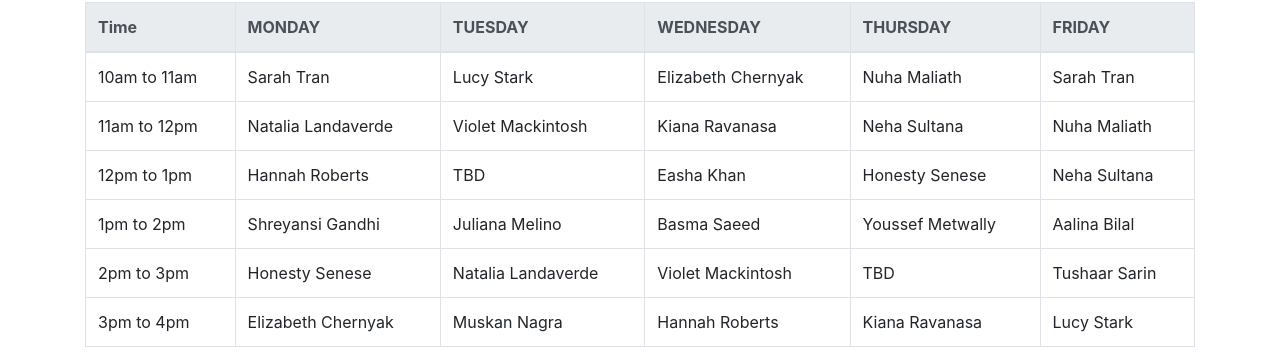
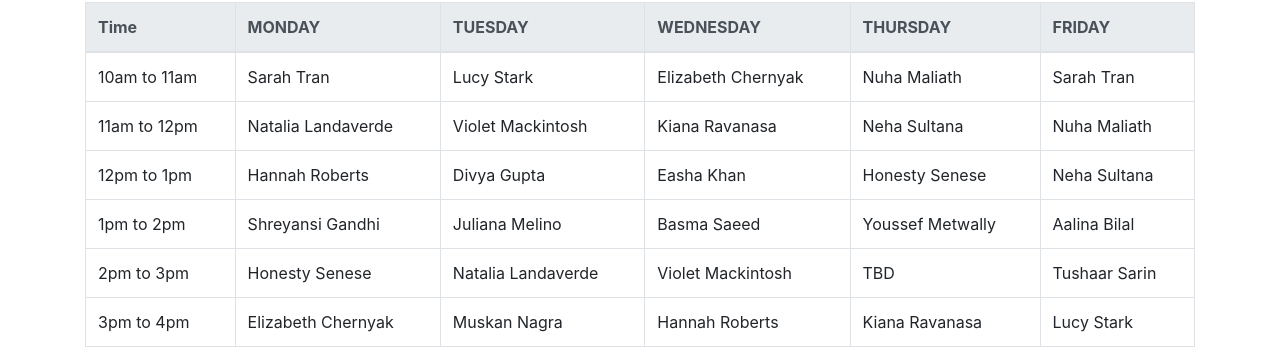
Before and after one commit to uclit-webmaster/uclit-site, a Jekyll site: the page built from contact.html, in a window 1280 px wide and 1251 px high. Shown: the part 435-793 px from the top of the window. Built offline with Jekyll 4.4.1, drawn with Linux system fonts in a browser that asks for light colours; nearby versions of some CDN libraries.

Commit message:
Update contact.html

```diff
--- a/contact.html
+++ b/contact.html
@@ -23,7 +23,7 @@ title: Contact Us
 <thead class="thead-light"><tr><th>Time</th><th>MONDAY</th><th>TUESDAY</th><th>WEDNESDAY</th><th>THURSDAY</th><th>FRIDAY</th></tr></thead><tbody>
  <tr><td>10am to 11am </td><td>Sarah Tran</td><td>Lucy Stark</td><td>Elizabeth Chernyak</td><td>Nuha Maliath</td><td>Sarah Tran</td></tr>
  <tr><td>11am to 12pm</td><td>Natalia Landaverde</td><td>Violet Mackintosh</td><td>Kiana Ravanasa</td><td>Neha Sultana</td><td>Nuha Maliath</td></tr>
- <tr><td>12pm to 1pm</td><td>Hannah Roberts</td><td>TBD</td><td>Easha Khan</td><td>Honesty Senese</td><td>Neha Sultana</td></tr>
+ <tr><td>12pm to 1pm</td><td>Hannah Roberts</td><td>Divya Gupta</td><td>Easha Khan</td><td>Honesty Senese</td><td>Neha Sultana</td></tr>
  <tr><td>1pm to 2pm</td><td>Shreyansi Gandhi</td><td>Juliana Melino</td><td>Basma Saeed</td><td>Youssef Metwally</td><td>Aalina Bilal</td></tr>
  <tr><td>2pm to 3pm</td><td>Honesty Senese</td><td>Natalia Landaverde</td><td>Violet Mackintosh</td><td>TBD</td><td>Tushaar Sarin</td></tr>
  <tr><td>3pm to 4pm</td><td>Elizabeth Chernyak</td><td>Muskan Nagra</td><td>Hannah Roberts</td><td>Kiana Ravanasa</td><td>Lucy Stark</td></tr>
```
